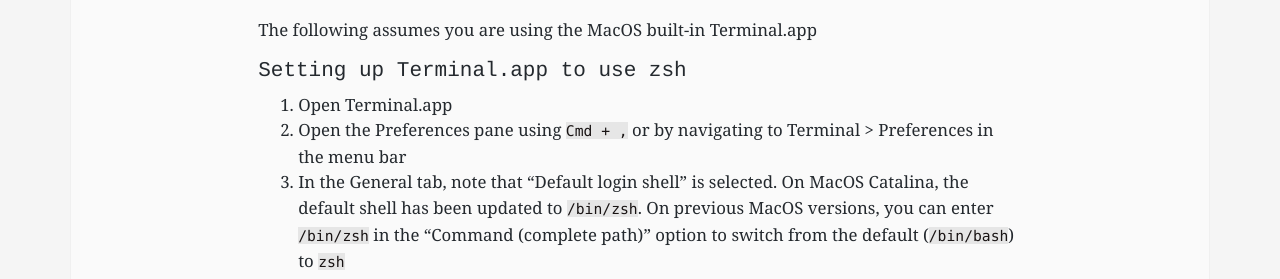
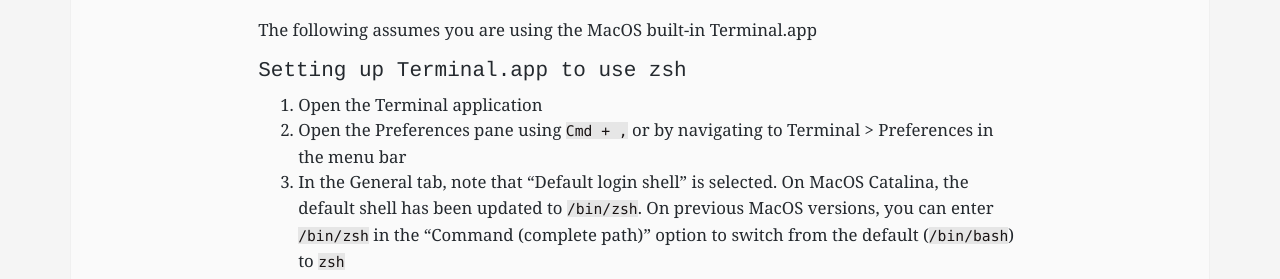
Before and after one commit to francojposa/personal-site, a Jekyll site: the page built from _dev_setup_guides/inital_dev_setup_macos.md, in a window 1280 px wide. Shown: the part 690-969 px from the top of the page. Built offline with Jekyll 4.4.1, drawn with Linux system fonts in a browser that asks for light colours.

Commit message:
wording for clarity

```diff
--- a/_dev_setup_guides/inital_dev_setup_macos.md
+++ b/_dev_setup_guides/inital_dev_setup_macos.md
@@ -21,7 +21,7 @@
 The following assumes you are using the MacOS built-in Terminal.app
 
 ### Setting up Terminal.app to use zsh
-1. Open Terminal.app
+1. Open the Terminal application
 2. Open the Preferences pane using `Cmd +  ,` or by navigating to Terminal > Preferences in the menu bar
 3. In the General tab, note that "Default login shell" is selected. On MacOS Catalina, the default shell has been updated to `/bin/zsh`. On previous MacOS versions, you can enter `/bin/zsh` in the "Command (complete path)" option to switch from the default (`/bin/bash`) to `zsh`
 4. Use the Profiles tab to set any font, color, and cursor preferences you may have.
```
